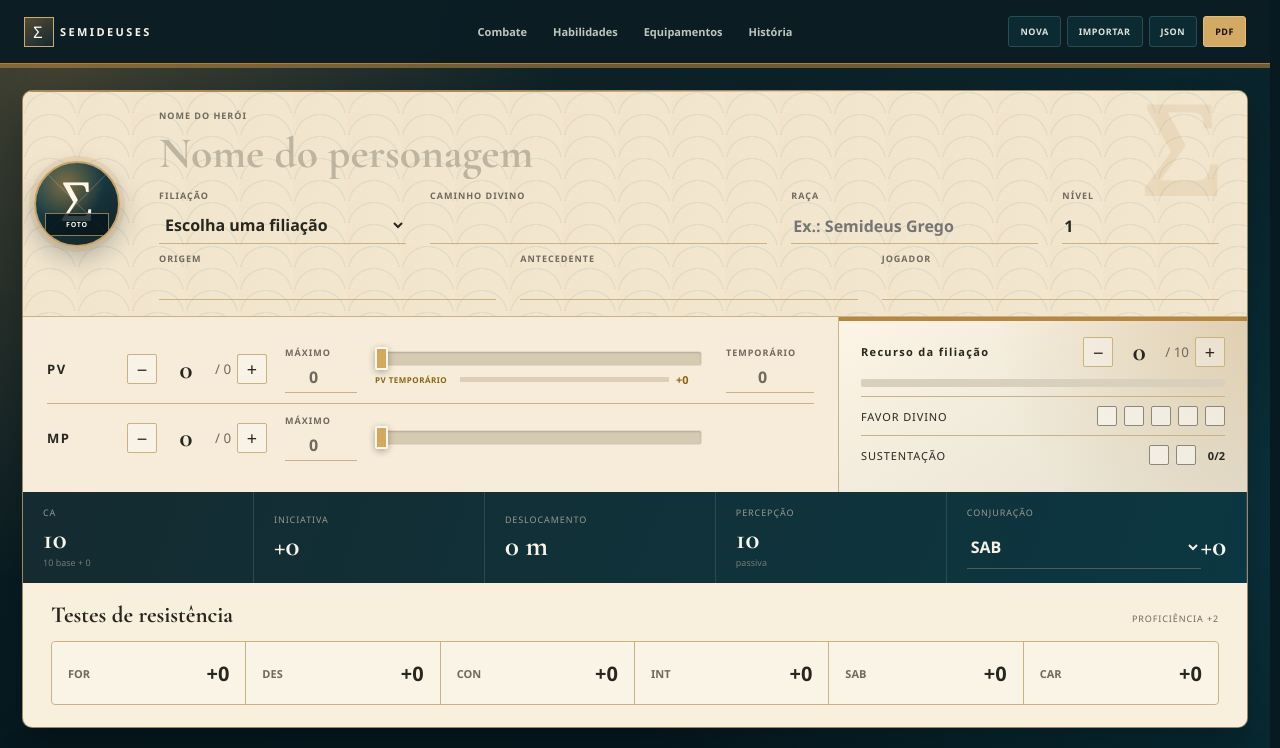
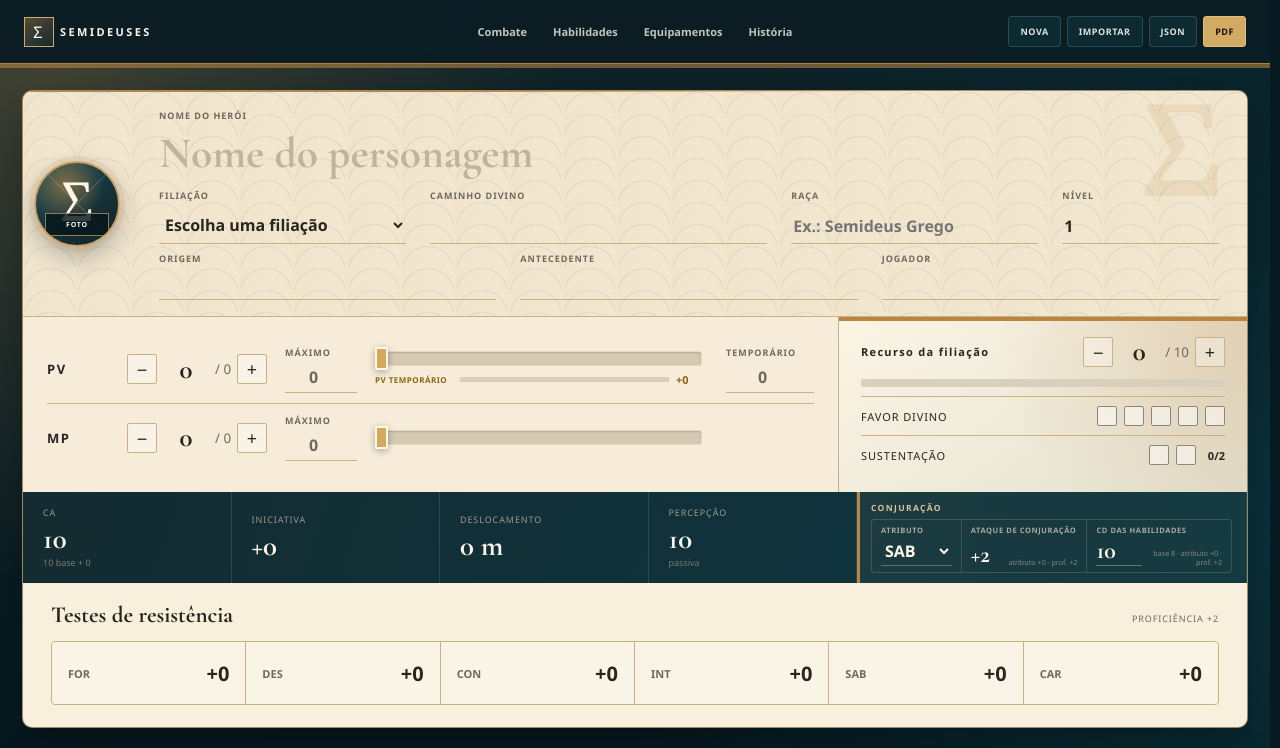
Before and after one commit to JvCarvalho07/semideuses-rpg, a React (Vite) app: page / in a window 1280 px wide. Shown: the top 748 px of the page. Built offline with nearby package versions, Linux system fonts and the light colour scheme; a web font is replaced by a local one.

Commit message:
Improve casting calculations and ability DC

```diff
--- a/src/App.tsx
+++ b/src/App.tsx
@@ -305,6 +305,9 @@ function normalizeSheet(candidate: CharacterSheet): CharacterSheet {
     race: candidate.race || "",
     legendDestiny: candidate.legendDestiny || "",
     legacyLegendEntries: legacyLegendEntries?.length ? legacyLegendEntries : undefined,
+    castingDcOverride: Number.isFinite(candidate.castingDcOverride)
+      ? Number(candidate.castingDcOverride)
+      : null,
     dracmas: Math.max(0, Number(candidate.dracmas ?? 0)),
     abilityGroups: {
       abilities: rawGroups.abilities || [],
@@ -421,6 +424,10 @@ export default function Home() {
     .reduce((sum, item) => sum + item.armorClass, 0);
   const armorClass = armorBase + equipmentBonus + sheet.caExtra;
   const passivePerception = 10 + mods.sab + prof * (sheet.skillRanks.Percepção || 0);
+  const castingModifier = mods[sheet.castingAttribute];
+  const castingAttackBonus = castingModifier + prof;
+  const automaticCastingDc = 8 + castingModifier + prof;
+  const castingDc = sheet.castingDcOverride ?? automaticCastingDc;
 
   const rootStyle = {
     "--deity": filiation.accent,
@@ -593,7 +600,39 @@ export default function Home() {
               <div><span>Iniciativa</span><strong>{signed(mods.des + sheet.initiativeExtra)}</strong></div>
               <div><span>Deslocamento</span><strong>{sheet.speed} m</strong></div>
               <div><span>Percepção</span><strong>{passivePerception}</strong><small>passiva</small></div>
-              <label><span>Conjuração</span><select value={sheet.castingAttribute} onChange={(event) => patch("castingAttribute", event.target.value as AttributeKey)}>{Object.entries(ATTRIBUTE_LABELS).map(([key, label]) => <option key={key} value={key}>{label}</option>)}</select><strong>{signed(mods[sheet.castingAttribute])}</strong></label>
+              <div className="casting-panel">
+                <span className="casting-title">Conjuração</span>
+                <div className="casting-grid">
+                  <label className="casting-attribute">
+                    <small>Atributo</small>
+                    <select value={sheet.castingAttribute} onChange={(event) => patch("castingAttribute", event.target.value as AttributeKey)}>
+                      {Object.entries(ATTRIBUTE_LABELS).map(([key, label]) => <option key={key} value={key}>{label}</option>)}
+                    </select>
+                  </label>
+                  <div className="casting-metric">
+                    <small>Ataque de conjuração</small>
+                    <strong>{signed(castingAttackBonus)}</strong>
+                    <span>atributo {signed(castingModifier)} · prof. {signed(prof)}</span>
+                  </div>
+                  <div className={`casting-metric casting-dc ${sheet.castingDcOverride !== null ? "is-overridden" : ""}`}>
+                    <label htmlFor="casting-dc">CD das habilidades</label>
+                    <input
+                      id="casting-dc"
+                      type="number"
+                      min={0}
+                      max={99}
+                      value={castingDc}
+                      aria-label="CD das habilidades"
+                      onFocus={(event) => event.currentTarget.select()}
+                      onChange={(event) => patch("castingDcOverride", event.target.value === "" ? null : Number(event.target.value))}
+                    />
+                    <span>{sheet.castingDcOverride === null ? `base 8 · atributo ${signed(castingModifier)} · prof. ${signed(prof)}` : "valor manual"}</span>
+                    {sheet.castingDcOverride !== null && (
+                      <button type="button" onClick={() => patch("castingDcOverride", null)} aria-label="Usar CD das habilidades automática">Usar auto</button>
+                    )}
+                  </div>
+                </div>
+              </div>
             </section>
 
             <section className="saving-throws">
--- a/src/globals.css
+++ b/src/globals.css
@@ -444,7 +444,7 @@ input:focus, select:focus, textarea:focus {
 .combat-facts {
   grid-column: 1 / -1;
   display: grid;
-  grid-template-columns: repeat(4, 1fr) 1.3fr;
+  grid-template-columns: repeat(4, minmax(0, 1fr)) minmax(390px, 1.65fr);
   color: #f8f4e9;
   background: linear-gradient(110deg, color-mix(in srgb, var(--deity-deep) 74%, #0a252d), color-mix(in srgb, var(--deity-secondary) 30%, #0a252d));
 }
@@ -465,6 +465,130 @@ input:focus, select:focus, textarea:focus {
 .combat-facts label span { grid-column: 1 / -1; }
 .combat-facts label select { color: #f8f1e4; background: transparent; border: 0; border-bottom: 1px solid #555a50; font-weight: 750; }
 .combat-facts label option { color: var(--ink); }
+.combat-facts .casting-panel {
+  min-width: 0;
+  padding: 10px 14px;
+  display: grid;
+  grid-template-rows: auto 1fr;
+  gap: 6px;
+  justify-content: initial;
+  background:
+    linear-gradient(105deg, rgba(255,255,255,.025), transparent 52%),
+    color-mix(in srgb, var(--deity) 5%, transparent);
+  box-shadow: inset 3px 0 0 color-mix(in srgb, var(--deity) 70%, var(--bronze));
+}
+.casting-title {
+  color: color-mix(in srgb, var(--deity-light) 62%, #b8b8ad) !important;
+  font-size: 8.5px !important;
+  font-weight: 850;
+  letter-spacing: .16em !important;
+}
+.casting-grid {
+  min-width: 0;
+  display: grid;
+  grid-template-columns: .75fr 1.05fr 1.2fr;
+  grid-auto-flow: dense;
+  border: 1px solid rgba(235, 222, 196, .18);
+  border-radius: 3px;
+  overflow: hidden;
+}
+.casting-grid > * {
+  position: relative;
+  min-width: 0;
+  min-height: 48px;
+  padding: 6px 9px;
+  display: grid;
+  align-content: center;
+  border-right: 1px solid rgba(235, 222, 196, .16);
+  transition: background-color .25s ease, box-shadow .25s ease;
+}
+.casting-grid > *:last-child { border-right: 0; }
+.casting-grid > *:hover { background: rgba(255,255,255,.045); }
+.casting-grid small,
+.casting-dc > label {
+  color: #aaa99f;
+  font-size: 7.5px;
+  font-weight: 750;
+  line-height: 1.15;
+  text-transform: uppercase;
+  letter-spacing: .08em;
+}
+.casting-grid .casting-attribute {
+  grid-template-columns: 1fr;
+  grid-template-rows: auto 1fr;
+  gap: 2px;
+}
+.casting-grid .casting-attribute select {
+  width: 100%;
+  min-width: 0;
+  padding: 1px 14px 1px 0;
+  color: #fff8e9;
+  border-bottom-color: rgba(235, 222, 196, .32);
+  font-size: 16px;
+  cursor: pointer;
+}
+.casting-metric { grid-template-columns: 1fr auto; grid-template-rows: auto 1fr; }
+.casting-metric > small,
+.casting-metric > label { grid-column: 1 / -1; }
+.casting-metric > strong {
+  align-self: end;
+  margin: 0;
+  color: #fffaf0;
+  font-size: 24px;
+  line-height: .9;
+}
+.casting-metric > span {
+  align-self: end;
+  justify-self: end;
+  color: #85877f;
+  font-size: 7.2px;
+  line-height: 1.15;
+  text-align: right;
+  text-transform: none;
+  letter-spacing: 0;
+}
+.casting-dc input {
+  width: 46px;
+  align-self: end;
+  padding: 0;
+  color: #fffaf0;
+  background: transparent;
+  border: 0;
+  border-bottom: 1px solid rgba(235, 222, 196, .36);
+  border-radius: 0;
+  font-family: "Cormorant Garamond", Georgia, serif;
+  font-size: 24px;
+  font-weight: 700;
+  line-height: 1;
+  appearance: textfield;
+}
+.casting-dc input::-webkit-inner-spin-button,
+.casting-dc input::-webkit-outer-spin-button { margin: 0; appearance: none; }
+.casting-dc input:focus {
+  border-bottom-color: var(--deity-light);
+  outline: 0;
+  box-shadow: 0 2px 0 color-mix(in srgb, var(--deity) 55%, transparent);
+}
+.casting-dc button {
+  position: absolute;
+  top: 5px;
+  right: 6px;
+  padding: 2px 4px;
+  color: var(--deity-light);
+  background: rgba(255,255,255,.05);
+  border: 1px solid color-mix(in srgb, var(--deity) 48%, transparent);
+  border-radius: 2px;
+  font-size: 6px;
+  font-weight: 850;
+  text-transform: uppercase;
+  letter-spacing: .08em;
+}
+.casting-dc button:hover {
+  color: #111713;
+  background: var(--deity-light);
+  transform: translateY(-1px);
+}
+.casting-dc.is-overridden { box-shadow: inset 0 -2px 0 color-mix(in srgb, var(--deity) 78%, var(--bronze)); }
 .saving-throws { grid-column: 1 / -1; padding: 18px 28px 22px; background: #f8efdd; }
 .compact-heading { display: flex; align-items: baseline; justify-content: space-between; margin-bottom: 12px; }
 .compact-heading h2 { margin: 0; font-family: "Cormorant Garamond", Georgia, serif; font-size: 23px; font-weight: 700; }
@@ -984,6 +1108,7 @@ footer a:hover { color: var(--deity-light); }
   .vitals-block { border-right: 0; border-bottom: 1px solid var(--line); }
   .divine-block { border-bottom: 1px solid var(--line); }
   .combat-facts { grid-template-columns: repeat(2, 1fr); }
+  .combat-facts .casting-panel { grid-column: 1 / -1; }
   .combat-facts > label { grid-column: 1 / -1; }
   .saving-throws > div:last-child { grid-template-columns: repeat(3, 1fr); }
   .stats-layout { grid-template-columns: 1fr; }
@@ -1043,6 +1168,8 @@ footer a:hover { color: var(--deity-light); }
   .temp-value { grid-column: 3; grid-row: 1; }
   .number-control { grid-template-columns: 1fr 28px 40px auto 28px; }
   .combat-facts { grid-template-columns: 1fr 1fr; }
+  .casting-grid { grid-template-columns: .8fr 1fr 1.2fr; }
+  .casting-grid > * { padding-inline: 8px; }
   .combat-facts > div, .combat-facts > label { min-height: 72px; padding: 13px 15px; }
   .pips-line { gap: 7px; }
   .pips-line > div { gap: 4px; }
@@ -1221,10 +1348,24 @@ footer a:hover { color: var(--deity-light); }
   .pips-line > span { font-size: 6.5pt; }
   .pips-line button { display: block !important; width: 4mm; height: 4mm; }
 
-  .combat-facts { grid-template-columns: repeat(5, 1fr); }
+  .combat-facts { grid-template-columns: repeat(4, minmax(0, 1fr)) minmax(48mm, 1.6fr); }
   .combat-facts > div, .combat-facts > label { min-height: 16mm; padding: 2.5mm 4mm; }
   .combat-facts strong { font-size: 16pt; }
   .combat-facts span, .combat-facts small { font-size: 5.8pt; }
+  .combat-facts .casting-panel {
+    min-height: 16mm;
+    padding: 1.5mm 2mm;
+    gap: 1mm;
+    box-shadow: inset .7mm 0 0 var(--deity);
+  }
+  .casting-title { font-size: 5.4pt !important; }
+  .casting-grid { grid-template-columns: .75fr 1fr 1.1fr; }
+  .casting-grid > * { min-height: 10mm; padding: 1mm 1.3mm; }
+  .casting-grid small, .casting-dc > label { font-size: 4.8pt; }
+  .casting-grid .casting-attribute select { padding-right: 2mm; font-size: 9pt; }
+  .casting-metric > strong, .casting-dc input { font-size: 13pt; }
+  .casting-metric > span { display: none; }
+  .casting-dc button { display: none !important; }
   .saving-throws { padding: 3.5mm 5mm 4mm; }
   .compact-heading { margin-bottom: 2mm; }
   .compact-heading h2 { font-size: 14pt; }
--- a/src/model.ts
+++ b/src/model.ts
@@ -49,6 +49,7 @@ export type CharacterSheet = {
   favor: number;
   sustain: number;
   castingAttribute: AttributeKey;
+  castingDcOverride: number | null;
   attributes: Record<AttributeKey, number>;
   saveProficiencies: AttributeKey[];
   skillRanks: Record<string, number>;
@@ -166,6 +167,7 @@ export const INITIAL_SHEET: CharacterSheet = {
   favor: 0,
   sustain: 0,
   castingAttribute: "sab",
+  castingDcOverride: null,
   attributes: { for: 10, des: 10, con: 10, int: 10, sab: 10, car: 10 },
   saveProficiencies: [],
   skillRanks: {},
```
Also changed, not shown: 1 other file (tests, documents, lock files or other folders).
